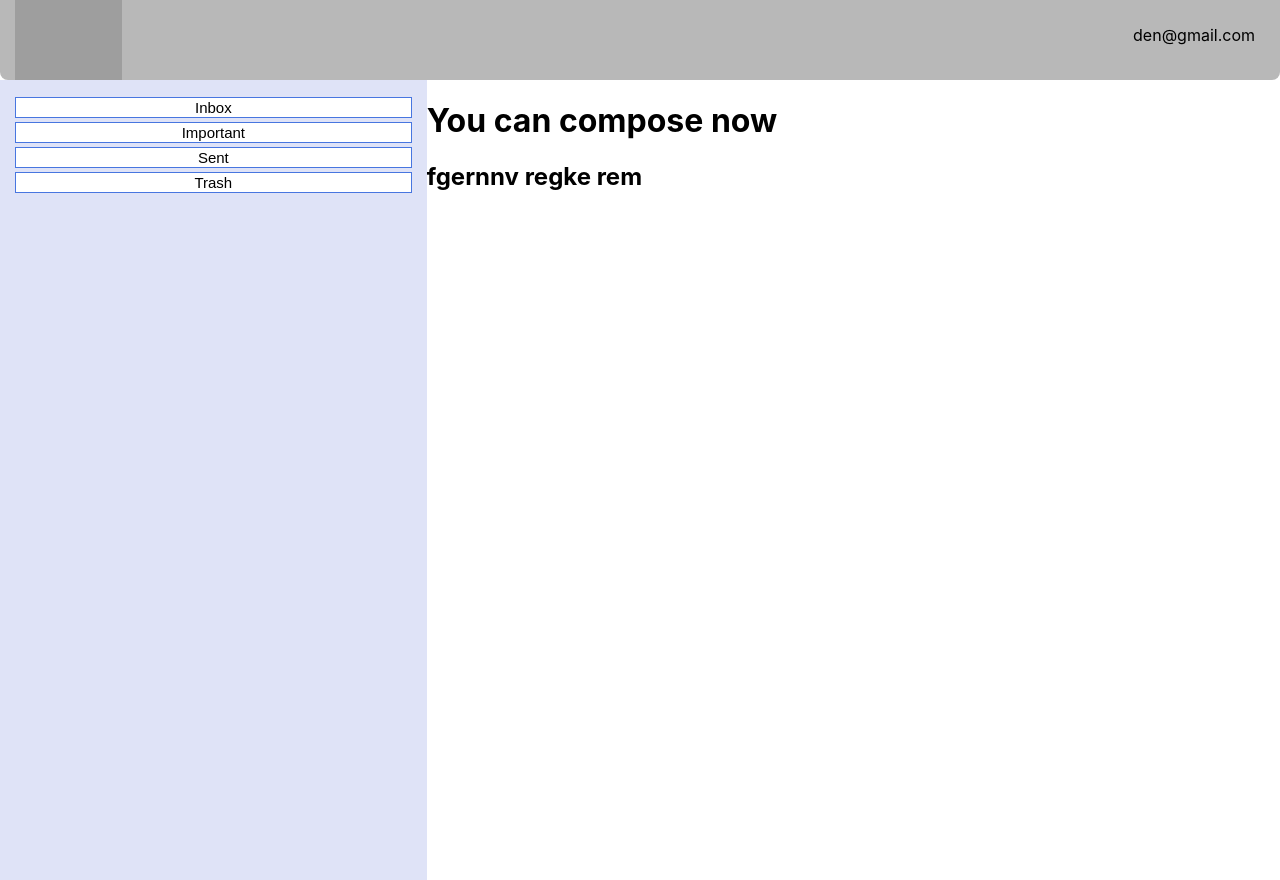
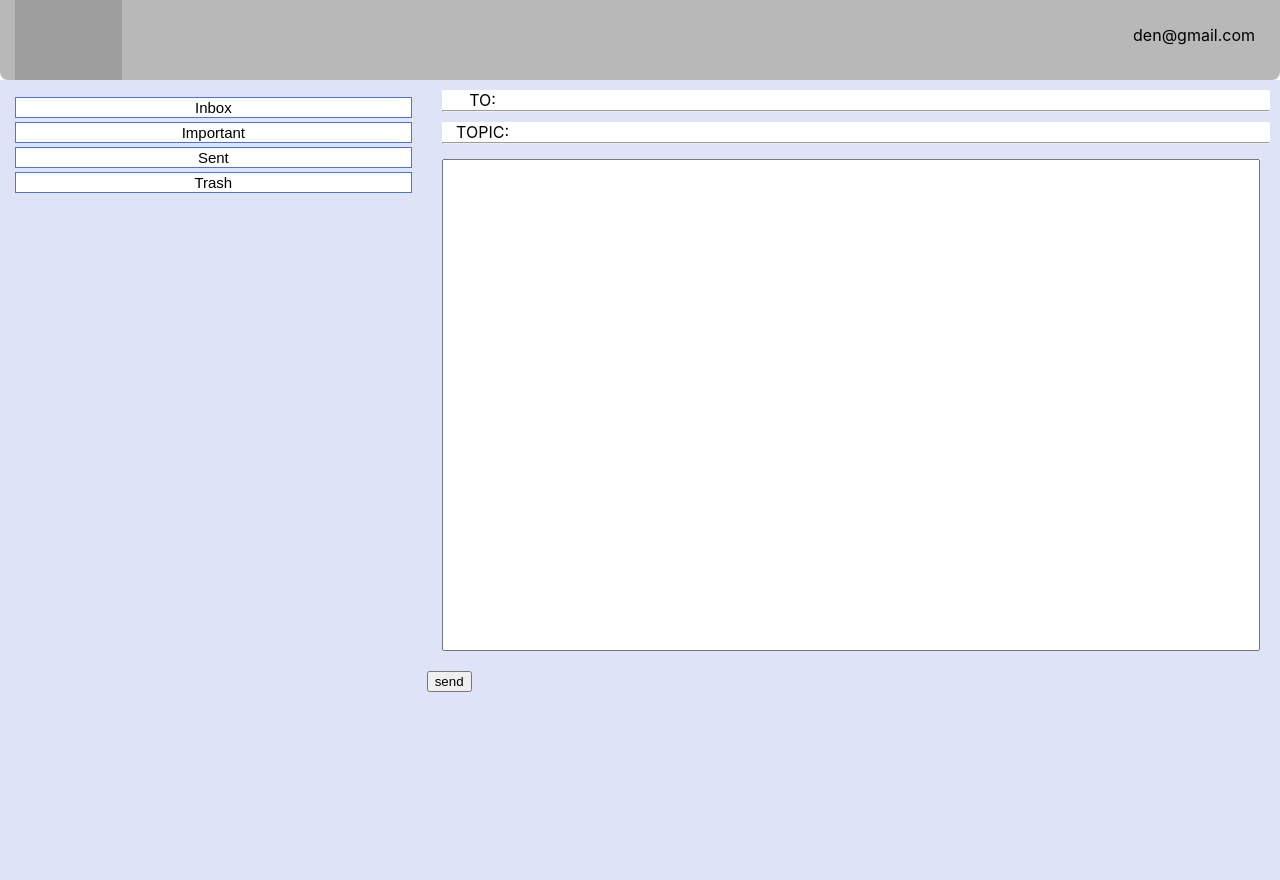
Before and after one commit to klepikov-denys/email-client, a React (Create React App) app: page /compose in a window 1280 px wide. Built offline with nearby package versions, Linux system fonts and the light colour scheme; grey boxes are pictures that could not be loaded.

Commit message:
add a new elements to compose component and styles

```diff
--- a/src/App.css
+++ b/src/App.css
@@ -48,3 +48,8 @@
   margin-right: 10px;
 
 }
+
+.app-link{
+  text-decoration: none;
+  color: black;
+}
--- a/src/App.js
+++ b/src/App.js
@@ -58,7 +58,7 @@ class App extends React.Component{
       let textPreview = mail.text.slice(0,42) + '...';
       let id = mail.id
       return(
-        <Link to={`/mail/${id}`} key={id} >
+        <Link to={`/mail/${id}`} key={id} className={'app-link'}>
           <Mail
             senderName = {mail.sender}
             mailText = {textPreview}
--- a/src/compose/Compose.js
+++ b/src/compose/Compose.js
@@ -4,9 +4,22 @@ function Compose (){
 
 
     return(
-        <div>
-            <h1>You can compose now</h1>
-            <h2>fgernnv regke rem</h2>
+        <div className={'cmps-main'}>
+            <div className={'cmps-wrapper'}>
+                <p className={'cmps-title'}>To:</p>
+                <input className={'cmps-input'}></input>
+            </div>
+            <hr className={'cmps-line'}></hr>
+
+            <div className={'cmps-wrapper'}>
+                <p className={'cmps-title'}>topic:</p>
+                <input className={'cmps-input'}></input>
+            </div>
+            <hr className={'cmps-line'}></hr>
+            <textarea className={'cmps-text'} maxLength={'200'}></textarea>
+
+            <button>send</button>
+
         </div>
     )
 }
--- a/src/compose/compose.css
+++ b/src/compose/compose.css
@@ -0,0 +1,54 @@
+.cmps-main{
+    background-color: rgb(223, 227, 247);
+}
+
+.cmps-wrapper{
+    display: flex;
+    margin-top: 10px;
+    margin-right: 10px;
+    margin-left: 15px;
+    padding: 0;
+    background-color: #fff;
+
+}
+
+.cmps-title{
+    display: inline-block;
+    margin: 0;
+
+    flex: 1;
+    text-align: center;
+    text-transform: uppercase;
+
+}
+
+.cmps-input{
+    padding: 0;
+    border: none;
+    font-size: 16px;
+    flex: 9;
+    margin-right: 10px;
+
+}
+
+.cmps-input:focus{
+    outline: none;
+
+}
+
+.cmps-line{
+    margin: 0;
+    margin-left: 15px;
+    margin-right: 10px;
+}
+
+
+.cmps-text{
+    margin: 15px;
+    height: 60vh;
+    width: 63vw;
+    outline: none;
+    font-size: 15px;
+    padding: 5px;
+    resize: none;
+}
```
